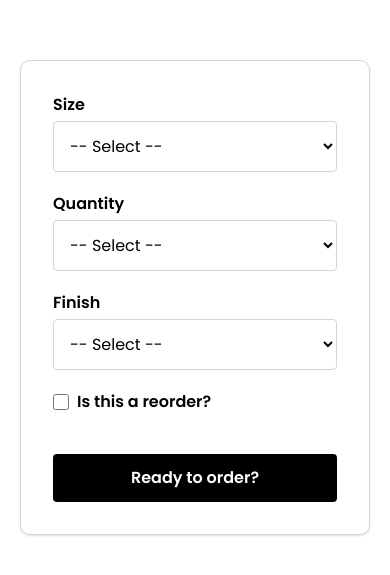
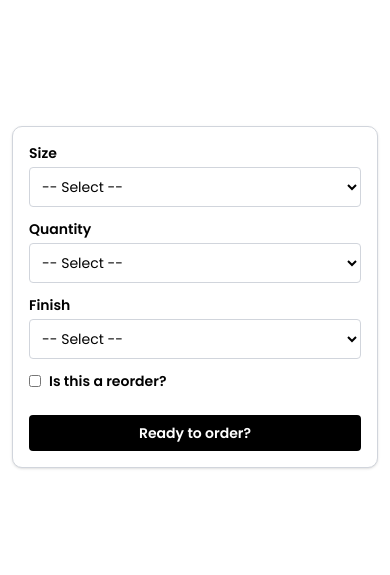
Before and after one commit to NathanielZee/sticker-configuration, a Next.js app: page / in a window 390 px wide. Shown: the part 125-700 px from the top of the page. Built offline with nearby package versions, Linux system fonts and the light colour scheme.

Commit message:
Update sticker calculator and dependencies

```diff
--- a/components/sticker-calculator.tsx
+++ b/components/sticker-calculator.tsx
@@ -110,19 +110,19 @@ export default function StickerCalculator() {
   }
 
   return (
-    <main className="min-h-screen bg-white p-5 flex items-center justify-center">
-      <div className="max-w-2xl w-full bg-white border border-gray-300 rounded-lg p-8 shadow-sm">
-        <form onSubmit={handleSubmit} className="flex flex-col gap-5">
-          <section className="space-y-5">
+    <main className="min-h-screen bg-white p-3 md:p-5 flex items-center justify-center">
+      <div className="max-w-2xl w-full bg-white border border-gray-300 rounded-lg p-4 md:p-8 shadow-sm">
+        <form onSubmit={handleSubmit} className="flex flex-col gap-3 md:gap-5">
+          <section className="space-y-3 md:space-y-5">
             <div className="flex flex-col">
-              <label htmlFor="size" className="font-semibold text-black mb-1">
+              <label htmlFor="size" className="font-semibold text-black mb-1 text-sm md:text-base">
                 Size
               </label>
               <select
                 id="size"
                 value={selectedSize}
                 onChange={(e) => handleSizeChange(e.target.value)}
-                className="p-3 border border-gray-300 rounded text-black bg-white text-base"
+                className="p-2 md:p-3 border border-gray-300 rounded text-black bg-white text-sm md:text-base"
               >
                 <option value="">-- Select --</option>
                 <option value="50">50mm x 50mm</option>
@@ -136,7 +136,7 @@ export default function StickerCalculator() {
             {selectedSize === "custom" && (
               <div className="space-y-4">
                 <div className="flex flex-col">
-                  <label htmlFor="custom-length" className="font-semibold text-black mb-1">
+                  <label htmlFor="custom-length" className="font-semibold text-black mb-1 text-sm md:text-base">
                     Custom Length (mm)
                   </label>
                   <input
@@ -156,7 +156,7 @@ export default function StickerCalculator() {
                 </div>
 
                 <div className="flex flex-col">
-                  <label htmlFor="custom-width" className="font-semibold text-black mb-1">
+                  <label htmlFor="custom-width" className="font-semibold text-black mb-1 text-sm md:text-base">
                     Custom Width (mm)
                   </label>
                   <input
@@ -178,14 +178,14 @@ export default function StickerCalculator() {
             )}
 
             <div className="flex flex-col">
-              <label htmlFor="quantity" className="font-semibold text-black mb-1">
+              <label htmlFor="quantity" className="font-semibold text-black mb-1 text-sm md:text-base">
                 Quantity
               </label>
               <select
                 id="quantity"
                 value={selectedQuantity}
                 onChange={(e) => handleQuantityChange(e.target.value)}
-                className="p-3 border border-gray-300 rounded text-black bg-white text-base"
+                className="p-2 md:p-3 border border-gray-300 rounded text-black bg-white text-sm md:text-base"
               >
                 <option value="">-- Select --</option>
                 <option value="50">50</option>
@@ -206,7 +206,7 @@ export default function StickerCalculator() {
 
             {selectedQuantity === "custom" && (
               <div className="flex flex-col">
-                <label htmlFor="custom-quantity" className="font-semibold text-black mb-1">
+                <label htmlFor="custom-quantity" className="font-semibold text-black mb-1 text-sm md:text-base">
                   Custom Quantity
                 </label>
                 <input
@@ -218,23 +218,25 @@ export default function StickerCalculator() {
                     setCustomQuantity(e.target.value)
                     validateCustomQuantity(e.target.value)
                   }}
-                  className="p-3 border border-gray-300 rounded text-black bg-white text-base"
+                  className="p-2 md:p-3 border border-gray-300 rounded text-black bg-white text-sm md:text-base"
                 />
                 {quantityError && (
-                  <div className="text-red-500 text-sm mt-1">Please enter a quantity between 10 and 200000</div>
+                  <div className="text-red-500 text-xs md:text-sm mt-1">
+                    Please enter a quantity between 10 and 200000
+                  </div>
                 )}
               </div>
             )}
 
             <div className="flex flex-col">
-              <label htmlFor="finish" className="font-semibold text-black mb-1">
+              <label htmlFor="finish" className="font-semibold text-black mb-1 text-sm md:text-base">
                 Finish
               </label>
               <select
                 id="finish"
                 value={selectedFinish}
                 onChange={(e) => setSelectedFinish(e.target.value)}
-                className="p-3 border border-gray-300 rounded text-black bg-white text-base"
+                className="p-2 md:p-3 border border-gray-300 rounded text-black bg-white text-sm md:text-base"
               >
                 <option value="">-- Select --</option>
                 <option value="standard">Standard</option>
@@ -249,31 +251,31 @@ export default function StickerCalculator() {
                 id="reorder"
                 checked={isReorder}
                 onChange={(e) => setIsReorder(e.target.checked)}
-                className="w-4 h-4"
+                className="w-3 h-3 md:w-4 md:h-4"
               />
-              <label htmlFor="reorder" className="font-semibold text-black">
+              <label htmlFor="reorder" className="font-semibold text-black text-sm md:text-base">
                 Is this a reorder?
               </label>
             </div>
           </section>
 
           {totalPrice > 0 && (
-            <section className="space-y-3">
-              <div className="text-3xl font-bold text-green-600 flex items-center gap-2">
+            <section className="space-y-2 md:space-y-3">
+              <div className="text-xl md:text-3xl font-bold text-green-600 flex items-center gap-2">
                 ${totalPrice.toFixed(2)}
                 <span className="text-xs text-black font-normal">includes GST</span>
               </div>
-              <div className="text-sm text-gray-600">= ${pricePerSticker.toFixed(2)} per sticker</div>
+              <div className="text-xs md:text-sm text-gray-600">= ${pricePerSticker.toFixed(2)} per sticker</div>
 
               <div className="flex flex-col">
-                <label htmlFor="shipping-method" className="font-semibold text-black mb-1">
+                <label htmlFor="shipping-method" className="font-semibold text-black mb-1 text-sm md:text-base">
                   Shipping Method
                 </label>
                 <select
                   id="shipping-method"
                   value={shippingMethod}
                   onChange={(e) => setShippingMethod(e.target.value)}
-                  className="p-3 border border-gray-300 rounded text-black bg-white text-base"
+                  className="p-2 md:p-3 border border-gray-300 rounded text-black bg-white text-sm md:text-base"
                 >
                   <option value="13.95">Express $13.95</option>
                   <option value="8.95">Standard $8.95</option>
@@ -283,13 +285,15 @@ export default function StickerCalculator() {
           )}
 
           {showArtworkSection && (
-            <section className="space-y-4">
+            <section className="space-y-3 md:space-y-4">
               <div className="flex flex-col">
-                <label className="font-semibold text-black mb-3">How will your print ready artwork be supplied?</label>
+                <label className="font-semibold text-black mb-2 md:mb-3 text-sm md:text-base">
+                  How will your print ready artwork be supplied?
+                </label>
                 <div className="flex flex-col gap-2 md:flex-row">
                   <button
                     type="button"
-                    className={`px-2 py-1.5 border border-gray-300 rounded font-bold cursor-pointer text-sm md:flex-1 ${
+                    className={`px-2 py-1.5 border border-gray-300 rounded font-bold cursor-pointer text-xs md:text-sm md:flex-1 ${
                       artworkMethod === "ready" ? "bg-black text-white" : "bg-gray-100 text-black"
                     }`}
                     onClick={() => handleArtworkMethodChange("ready")}
@@ -298,7 +302,7 @@ export default function StickerCalculator() {
                   </button>
                   <button
                     type="button"
-                    className={`px-2 py-1.5 border border-gray-300 rounded font-bold cursor-pointer text-sm md:flex-1 ${
+                    className={`px-2 py-1.5 border border-gray-300 rounded font-bold cursor-pointer text-xs md:text-sm md:flex-1 ${
                       artworkMethod === "design" ? "bg-black text-white" : "bg-gray-100 text-black"
                     }`}
                     onClick={() => handleArtworkMethodChange("design")}
@@ -307,7 +311,7 @@ export default function StickerCalculator() {
                   </button>
                   <button
                     type="button"
-                    className={`px-2 py-1.5 border border-gray-300 rounded font-bold cursor-pointer text-sm md:flex-1 ${
+                    className={`px-2 py-1.5 border border-gray-300 rounded font-bold cursor-pointer text-xs md:text-sm md:flex-1 ${
                       artworkMethod === "help" ? "bg-black text-white" : "bg-gray-100 text-black"
                     }`}
                     onClick={() => handleArtworkMethodChange("help")}
@@ -318,12 +322,15 @@ export default function StickerCalculator() {
               </div>
 
               {artworkMethod === "ready" && (
-                <div className="border-2 border-dashed border-gray-300 rounded-lg p-5 text-center bg-gray-50">
-                  <label htmlFor="upload-artwork" className="block cursor-pointer text-black font-semibold">
+                <div className="border-2 border-dashed border-gray-300 rounded-lg p-4 md:p-5 text-center bg-gray-50">
+                  <label
+                    htmlFor="upload-artwork"
+                    className="block cursor-pointer text-black font-semibold text-sm md:text-base"
+                  >
                     Click to upload artwork
                   </label>
                   <input type="file" id="upload-artwork" name="upload-artwork" className="hidden" />
-                  <div className="mt-2 text-sm text-gray-500">
+                  <div className="mt-2 text-xs md:text-sm text-gray-500">
                     Accepted file types: ai, eps, pdf, png, jpg. Max: 250MB
                   </div>
                 </div>
@@ -333,7 +340,7 @@ export default function StickerCalculator() {
 
           <button
             type="submit"
-            className="mt-5 p-3 text-base bg-black text-white border-none rounded cursor-pointer font-semibold"
+            className="mt-3 md:mt-5 p-2 md:p-3 text-sm md:text-base bg-black text-white border-none rounded cursor-pointer font-semibold"
           >
             Ready to order?
           </button>
```
Also changed, not shown: 1 other file (tests, documents, lock files or other folders).
